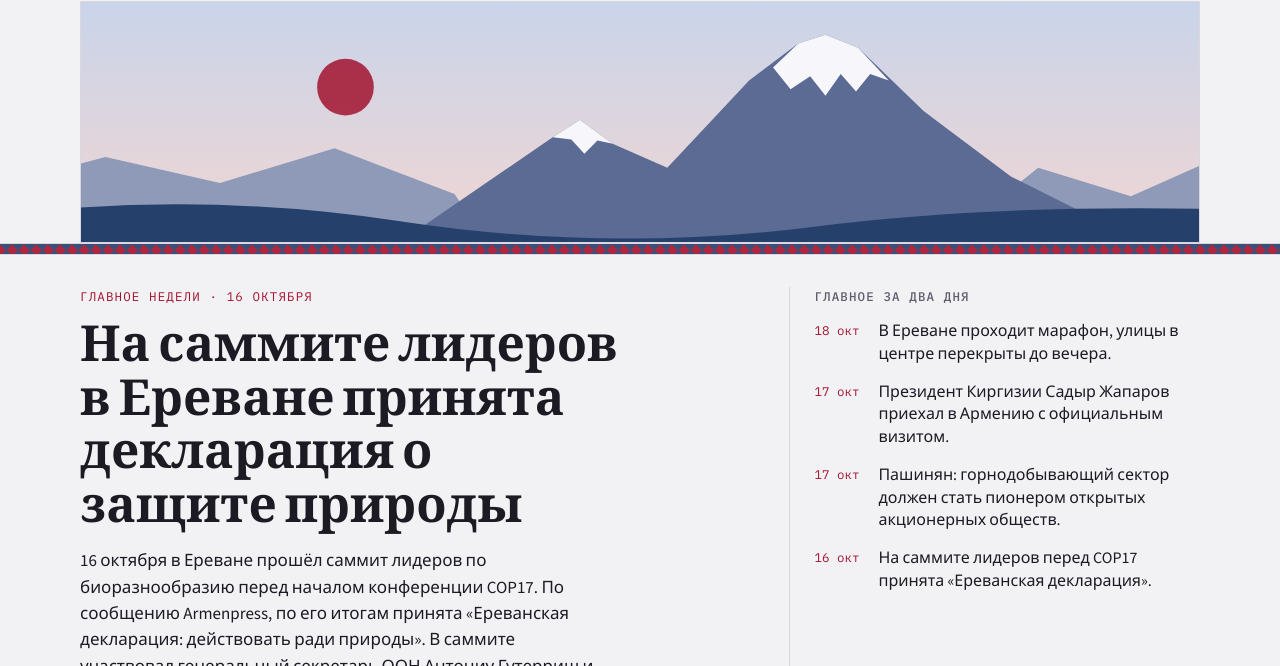
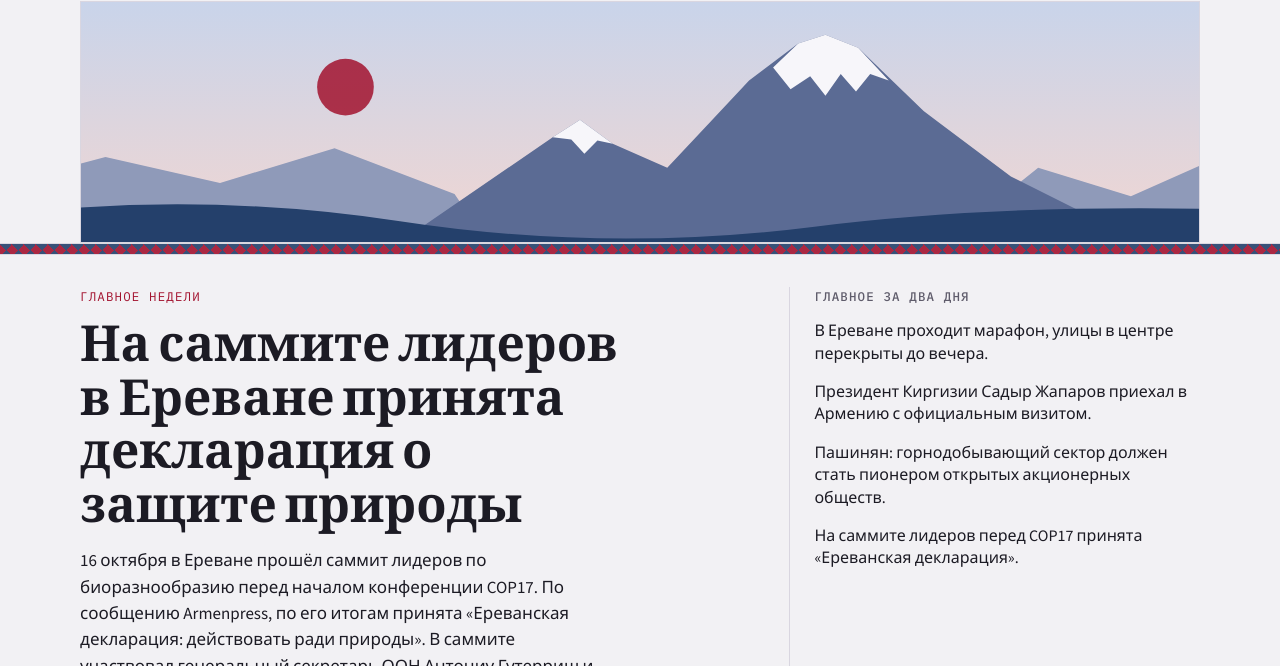
Before and after one commit to armenia-news/armenia-news.github.io, a plain HTML site: page index.html in a window 1280 px wide. Shown: the part 134-800 px from the top of the page. Drawn offline with nearby package versions, Linux system fonts and the light colour scheme.

Commit message:
Add files via upload

```diff
--- a/index.html
+++ b/index.html
@@ -79,7 +79,7 @@ button, select { font: inherit; }
 .digest { border-left: 1px solid var(--line); padding-left: 24px; min-width: 0; }
 .digest h3 { font-family: var(--font-mono); font-size: 12.5px; text-transform: uppercase; letter-spacing: .09em; color: var(--muted); margin: 0 0 14px; font-weight: 500; }
 .digest ol { list-style: none; margin: 0; padding: 0; display: grid; gap: 16px; }
-.digest li { display: grid; grid-template-columns: 54px minmax(0, 1fr); gap: 10px; font-size: 16px; line-height: 1.4; }
+.digest li { display: grid; grid-template-columns: minmax(0, 1fr); gap: 10px; font-size: 16px; line-height: 1.4; }
 .digest time { font-family: var(--font-mono); font-size: 12.5px; color: var(--accent); padding-top: 2px; }
 
 .econ { padding-block: 8px 36px; }
@@ -243,6 +243,7 @@ footer p { margin: 0 0 12px; }
 
 <script>
 (function () {
+  var SHOW_DATES = false; // true: показывать дату события у каждой новости и в сводке
   var ICONS = {'Политика': 'politika', 'Безопасность': 'bezopasnost', 'Экономика': 'ekonomika', 'Общество': 'obschestvo', 'Регион': 'region', 'Спорт': 'sport', 'Культура': 'kultura'};
   var CATEGORY_ORDER = ['Политика', 'Безопасность', 'Экономика', 'Общество', 'Регион', 'Спорт', 'Культура'];
   var state = { cat: 'all', day: 'all' };
@@ -280,7 +281,7 @@ footer p { margin: 0 0 12px; }
     var ol = el('ol');
     (digest || []).forEach(function (d) {
       var li = el('li');
-      li.appendChild(el('time', null, d.date));
+      if (SHOW_DATES) li.appendChild(el('time', null, d.date));
       li.appendChild(el('span', null, d.text));
       ol.appendChild(li);
     });
@@ -320,7 +321,7 @@ footer p { margin: 0 0 12px; }
       use.setAttribute('href', '#ic-' + (ICONS[s.category] || 'politika'));
       pic.appendChild(use);
       meta.appendChild(pic);
-      meta.appendChild(el('span', null, s.date));
+      if (SHOW_DATES) meta.appendChild(el('span', null, s.date));
       meta.appendChild(el('span', 'tag', s.category));
       li.appendChild(meta);
       var box = el('div');
--- a/news.json
+++ b/news.json
@@ -1,7 +1,7 @@
 {
   "updated": "2026-10-18",
   "lead": {
-    "kicker": "Главное недели · 16 октября",
+    "kicker": "Главное недели",
     "title": "На саммите лидеров в Ереване принята декларация о защите природы",
     "paragraphs": [
       "16 октября в Ереване прошёл саммит лидеров по биоразнообразию перед началом конференции COP17. По сообщению Armenpress, по его итогам принята «Ереванская декларация: действовать ради природы». В саммите участвовал генеральный секретарь ООН Антониу Гутерриш и, по данным OC Media, лидеры Таджикистана, Казахстана, Киргизии, Ирана и Грузии.",
```
Also changed, not shown: 1 other file.
